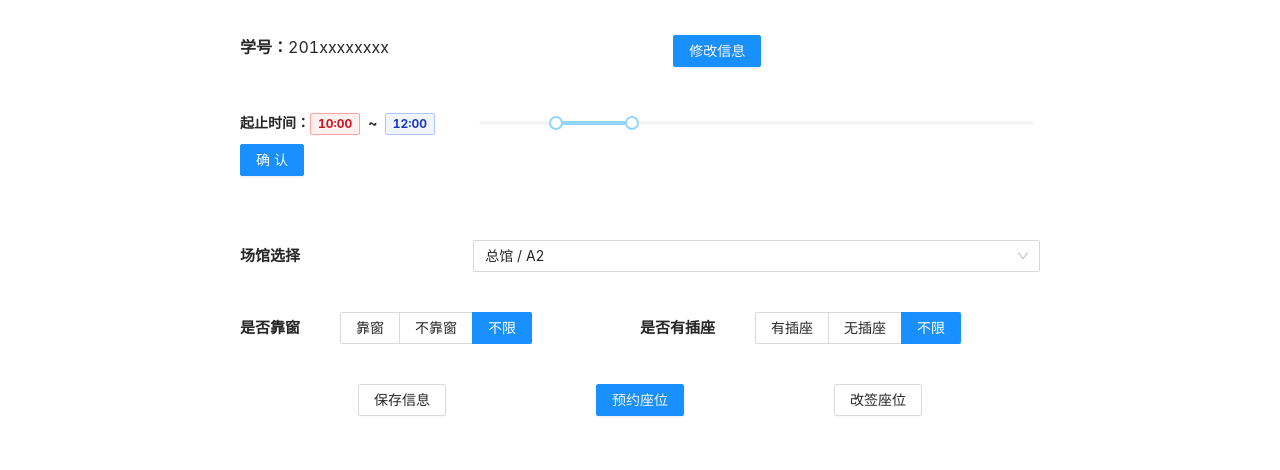
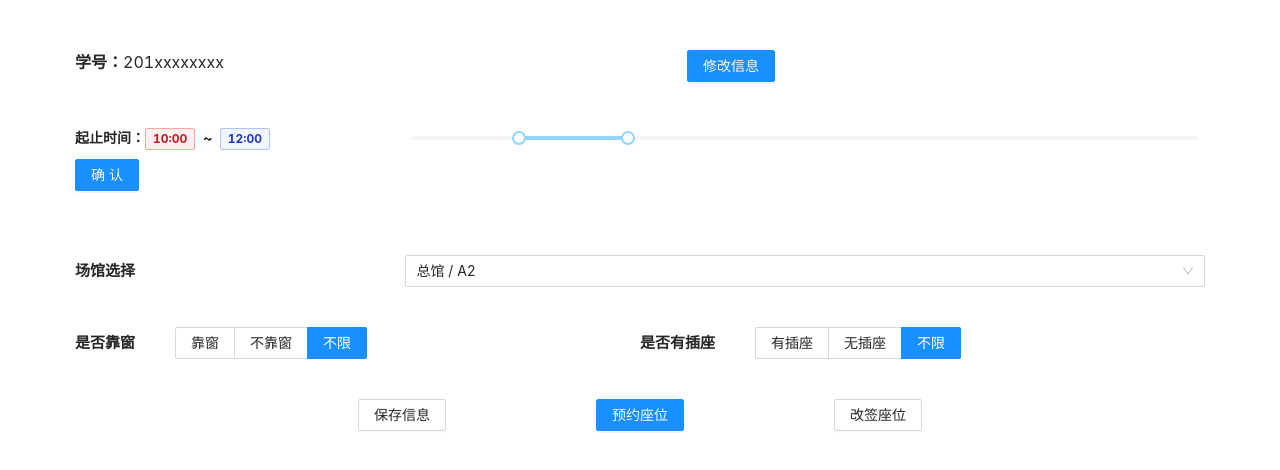
Before and after one commit to idocx/WHU-lib-res-frontend, a React (Create React App) app: page / in a window 1280 px wide. Shown: the top 470 px of the page. Built offline with nearby package versions, Linux system fonts and the light colour scheme.

Commit message:
add electron package

```diff
--- a/public/index.html
+++ b/public/index.html
@@ -27,16 +27,23 @@
     <title>React App</title>
     <style>
       #root {
-        margin: 35px auto;
-        width: 800px;
+        display: -webkit-flex; /* Safari */
+        display: flex;
+        justify-content: center;
+        align-items: center;
+        margin: 50px 75px;
       }
-
       .option-name {
         font-size: 15px;
         font-weight: bold;
       }
     </style>
   </head>
+  <style>
+    body {
+      height: 0 !important;
+    }
+  </style>
   <body>
     <noscript>You need to enable JavaScript to run this app.</noscript>
     <div id="root"></div>
```
Also changed, not shown: main.js (added, +39 -0 lines), package.json (+7 -1 lines), 1 other file (tests, documents, lock files or other folders).
